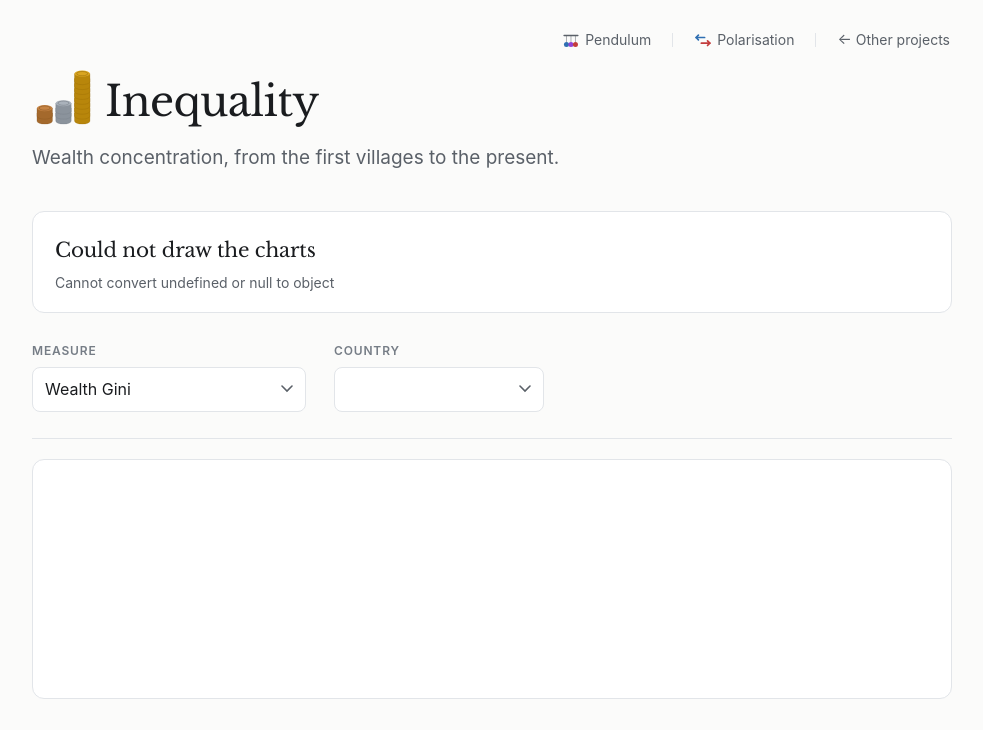
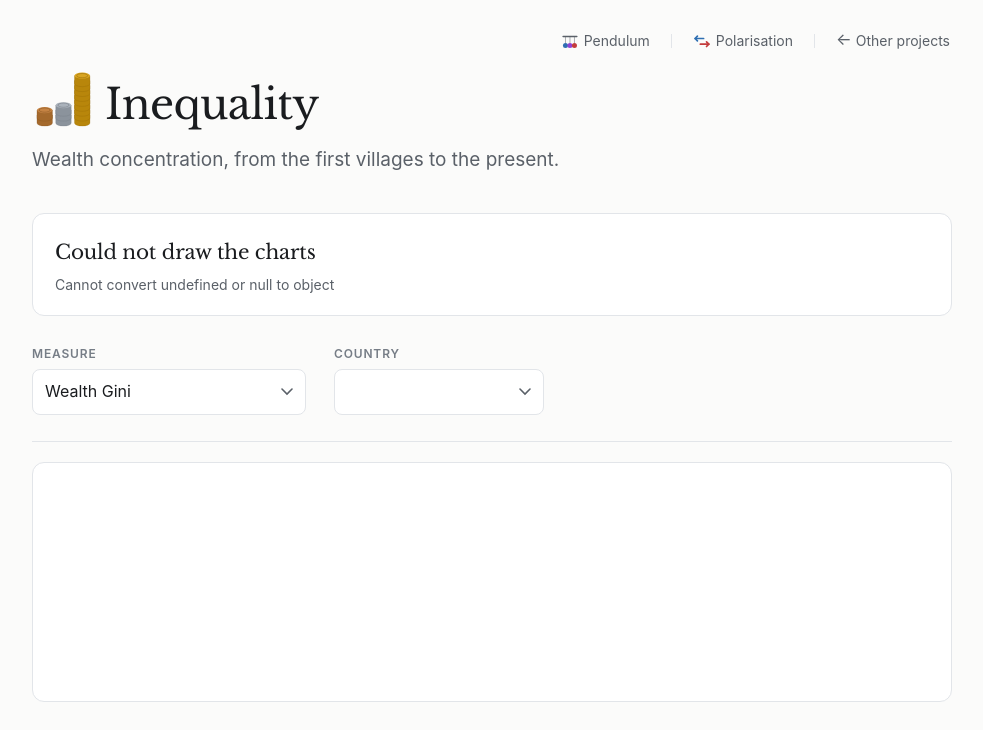
Before and after one commit to charlie-tren/pendulum, a plain HTML site: page site/inequality/index.html in a window 1280 px wide. Shown: the top 730 px of the page, without its empty margins (148-1131 px from the left). Drawn offline with nearby package versions, Linux system fonts and the light colour scheme; files whose address does not match are found by name.

Commit message:
Other projects arrow 1.5px bigger and higher
Co-Authored-By: Claude Opus 5.5 <noreply@anthropic.com>

```diff
--- a/site/inequality/style.css
+++ b/site/inequality/style.css
@@ -353,7 +353,7 @@ body.loading .loading-note {
 /* The arrow rides a touch high. It is a glyph on the text baseline next to a
    label whose own visual centre is above that baseline, so baseline alignment
    reads as the arrow having sagged. */
-.home .back { font-size: 15px; display: inline-block; transform: translateY(-0.06em); }
+.home .back { font-size: 16.5px; display: inline-block; transform: translateY(calc(-0.06em - 1.5px)); }
 
 /* ---- wordmark ----
    The rods take currentColor so the mark follows the theme; the three bobs stay
--- a/site/polarisation/style.css
+++ b/site/polarisation/style.css
@@ -353,7 +353,7 @@ body.loading .loading-note {
 /* The arrow rides a touch high. It is a glyph on the text baseline next to a
    label whose own visual centre is above that baseline, so baseline alignment
    reads as the arrow having sagged. */
-.home .back { font-size: 15px; display: inline-block; transform: translateY(-0.06em); }
+.home .back { font-size: 16.5px; display: inline-block; transform: translateY(calc(-0.06em - 1.5px)); }
 
 /* ---- wordmark ----
    The rods take currentColor so the mark follows the theme; the three bobs stay
--- a/site/style.css
+++ b/site/style.css
@@ -353,7 +353,7 @@ body.loading .loading-note {
 /* The arrow rides a touch high. It is a glyph on the text baseline next to a
    label whose own visual centre is above that baseline, so baseline alignment
    reads as the arrow having sagged. */
-.home .back { font-size: 15px; display: inline-block; transform: translateY(-0.06em); }
+.home .back { font-size: 16.5px; display: inline-block; transform: translateY(calc(-0.06em - 1.5px)); }
 
 /* ---- wordmark ----
    The rods take currentColor so the mark follows the theme; the three bobs stay
```
